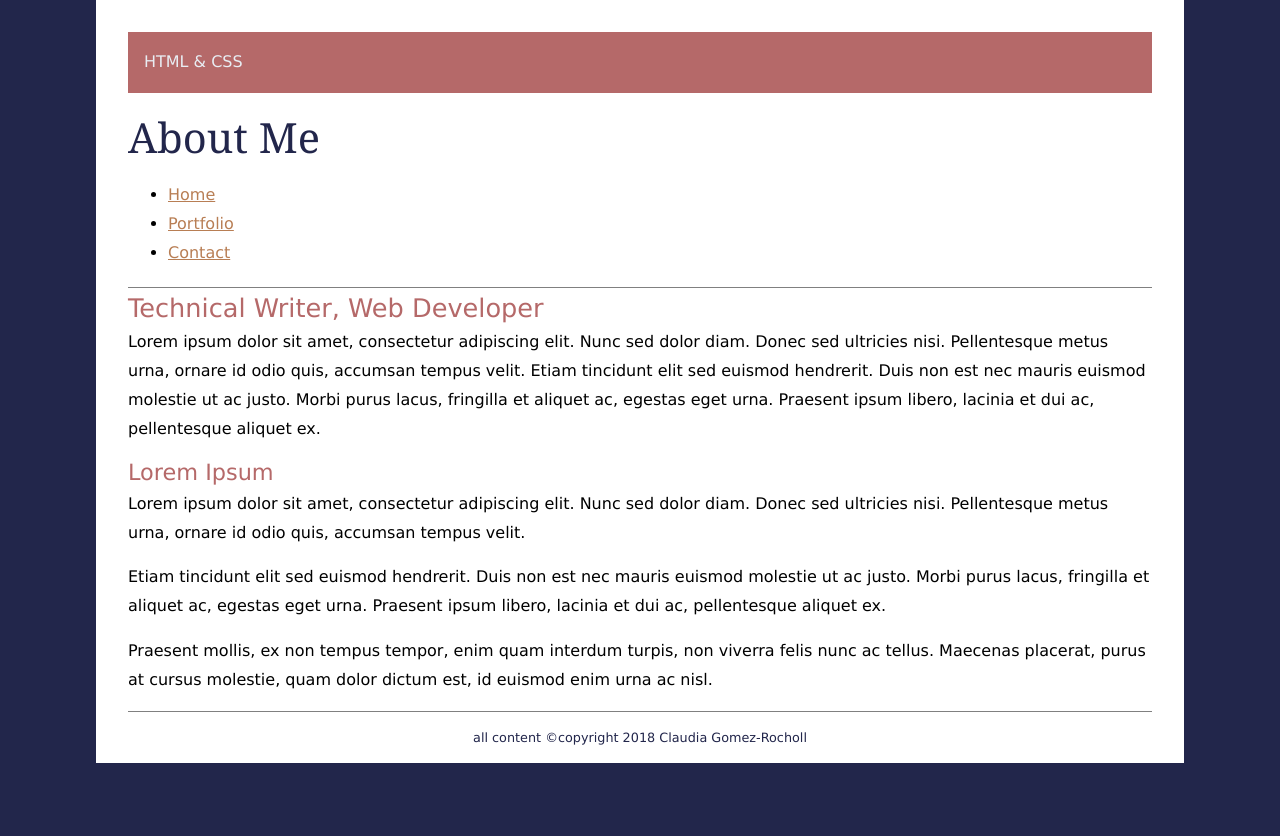
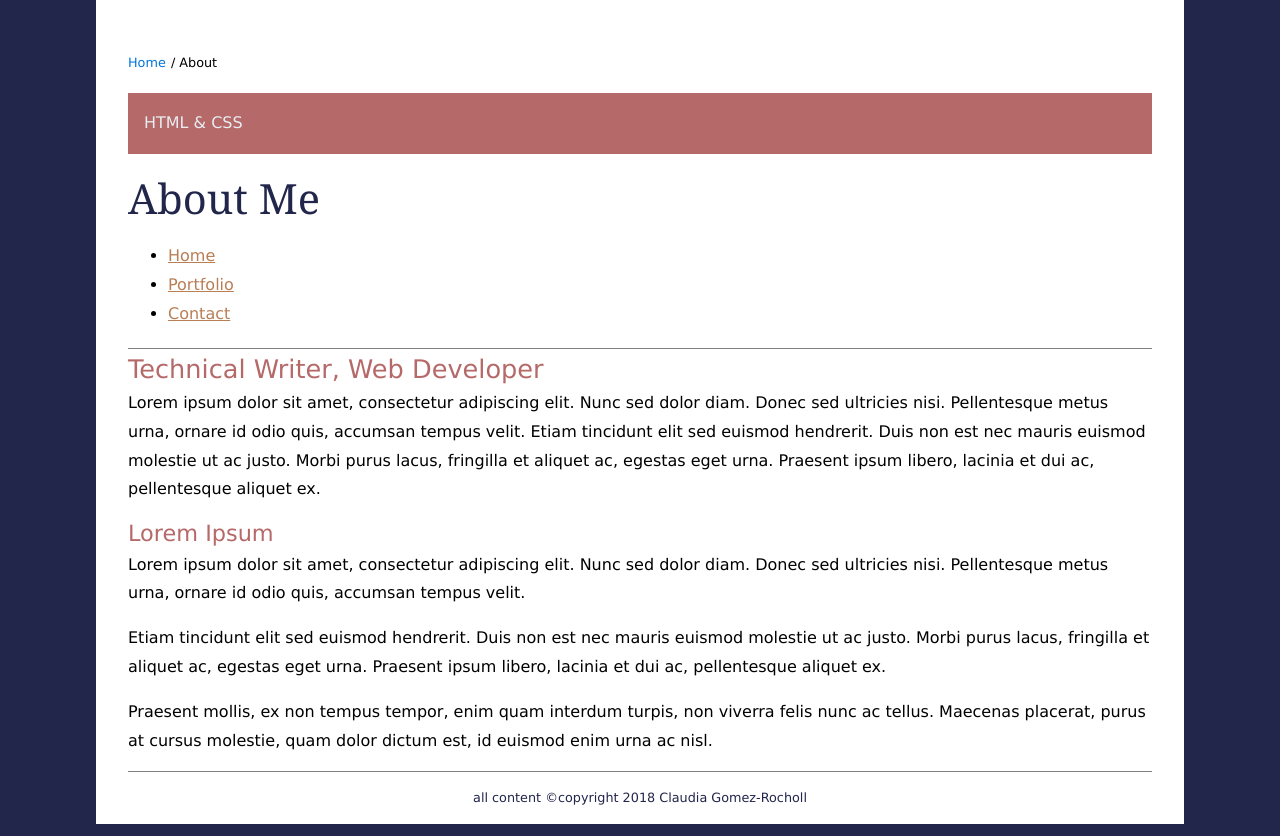
Before and after one commit to clrocholl/portfolio, a plain HTML site: page about-me.html in a window 1280 px wide. Before the commit the page ends 800 px from the top, so only its background shows below. Drawn offline with nearby package versions, Linux system fonts and the light colour scheme.

Commit message:
first stylesheet

```diff
--- a/about-me.html
+++ b/about-me.html
@@ -9,6 +9,10 @@
   </head>
   <body>
     <header>
+      <ul class="breadcrumb">
+        <li><a href="index.html">Home</a></li>
+        <li>About</li>
+      </ul>
       <aside>HTML &amp; CSS</aside>
       <h1>About Me</h1>
       <nav>
```
